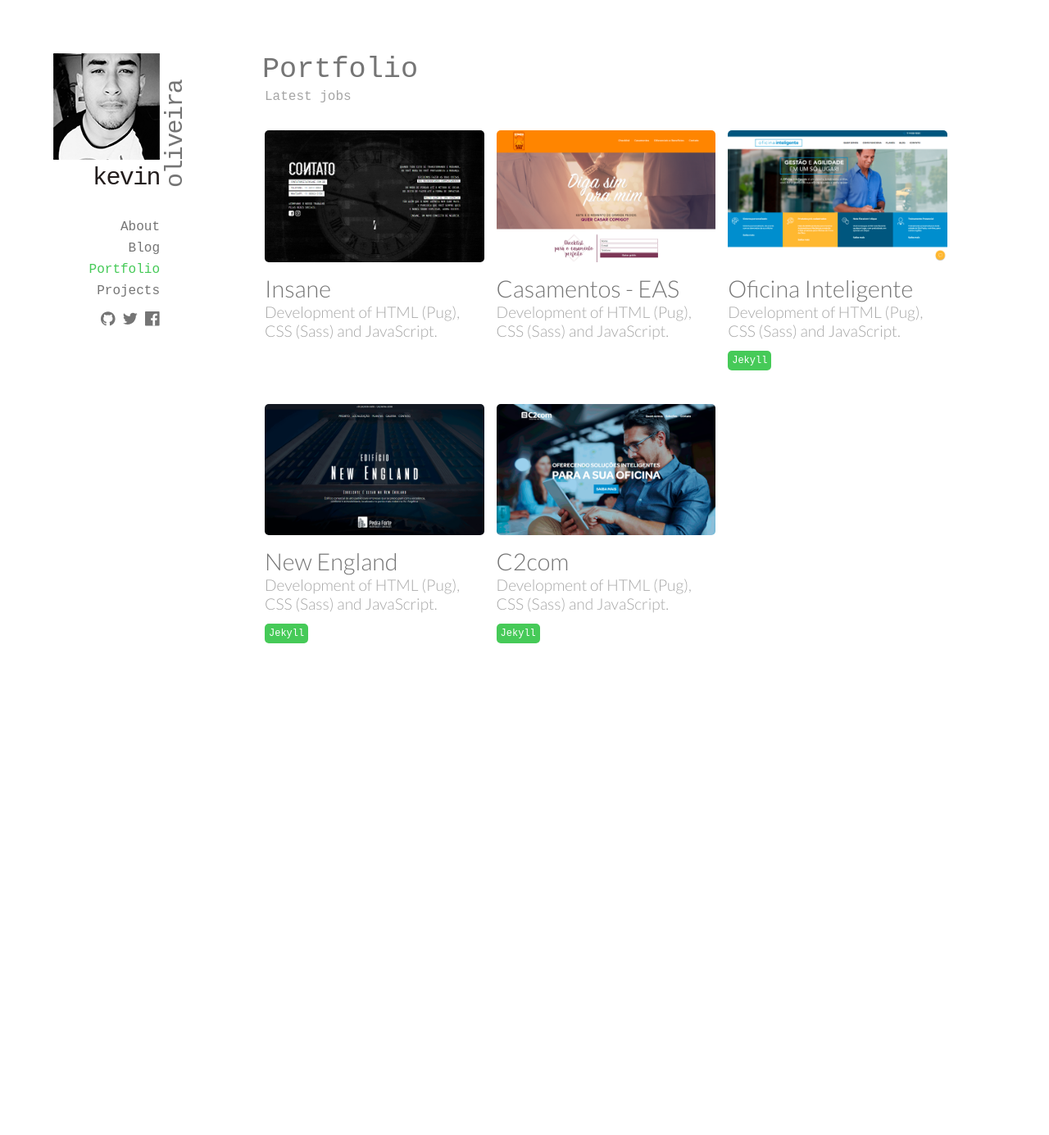
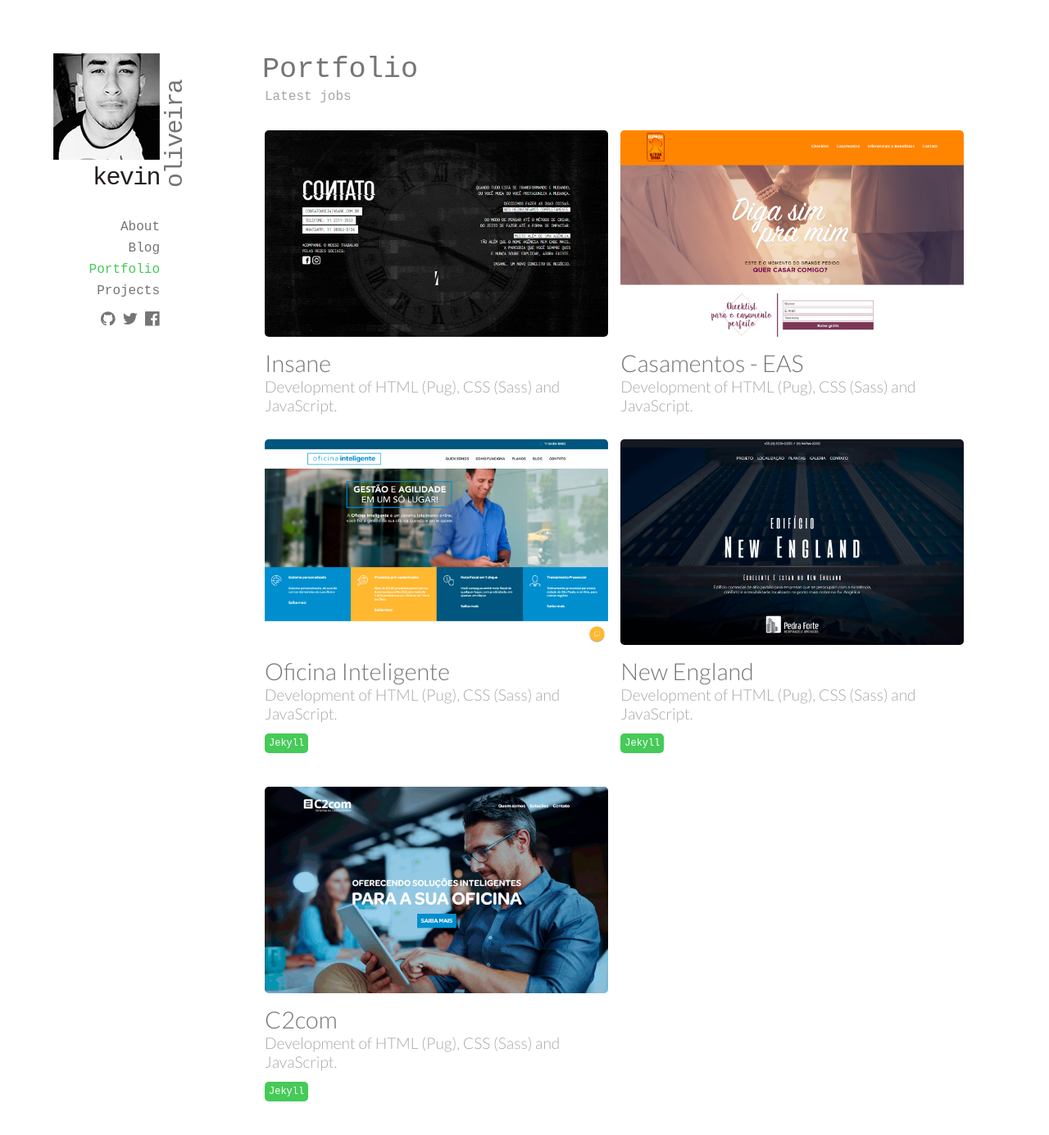
Before and after one commit to kvnol/kevinoliveira.com.br, a Jekyll site: the page built from portfolio/index.html, in a window 1280 px wide. Shown: the whole page at 82% size. Built offline with Jekyll 4.4.1, drawn with Linux system fonts in a browser that asks for light colours; some web fonts are replaced; before the commit the page ends 900 px from its top, so only the background shows below that.

Commit message:
Fixed responsive

```diff
--- a/assets/_sass/_core/_global.sass
+++ b/assets/_sass/_core/_global.sass
@@ -35,9 +35,15 @@ h6
   @extend %flexbox
   +flex-direction(column)
   margin:
-    top: 4.0625rem
-    left: 4.0625rem
-    right: 4.0625rem
+    top: 1.3rem
+    left: 1.3rem
+    right: 1.3rem
+
+  @media (min-width: 40rem)
+    margin:
+      top: 4.0625rem
+      left: 4.0625rem
+      right: 4.0625rem
 
   @media (min-width: 64rem)
     +flex-direction(row)
--- a/assets/_sass/pages/_portfolio.sass
+++ b/assets/_sass/pages/_portfolio.sass
@@ -9,10 +9,16 @@
   list-style: none
 
 .portfolio-item
-  width: 30%
+  width: 100%
   margin:
     right: .9375rem
     bottom: 1.875rem
+
+  @media (min-width: 64rem)
+    width: 47%
+
+  @media (min-width: 90rem)
+    width: 30%
 
 .portfolio-item_image
   width: 100%
```
